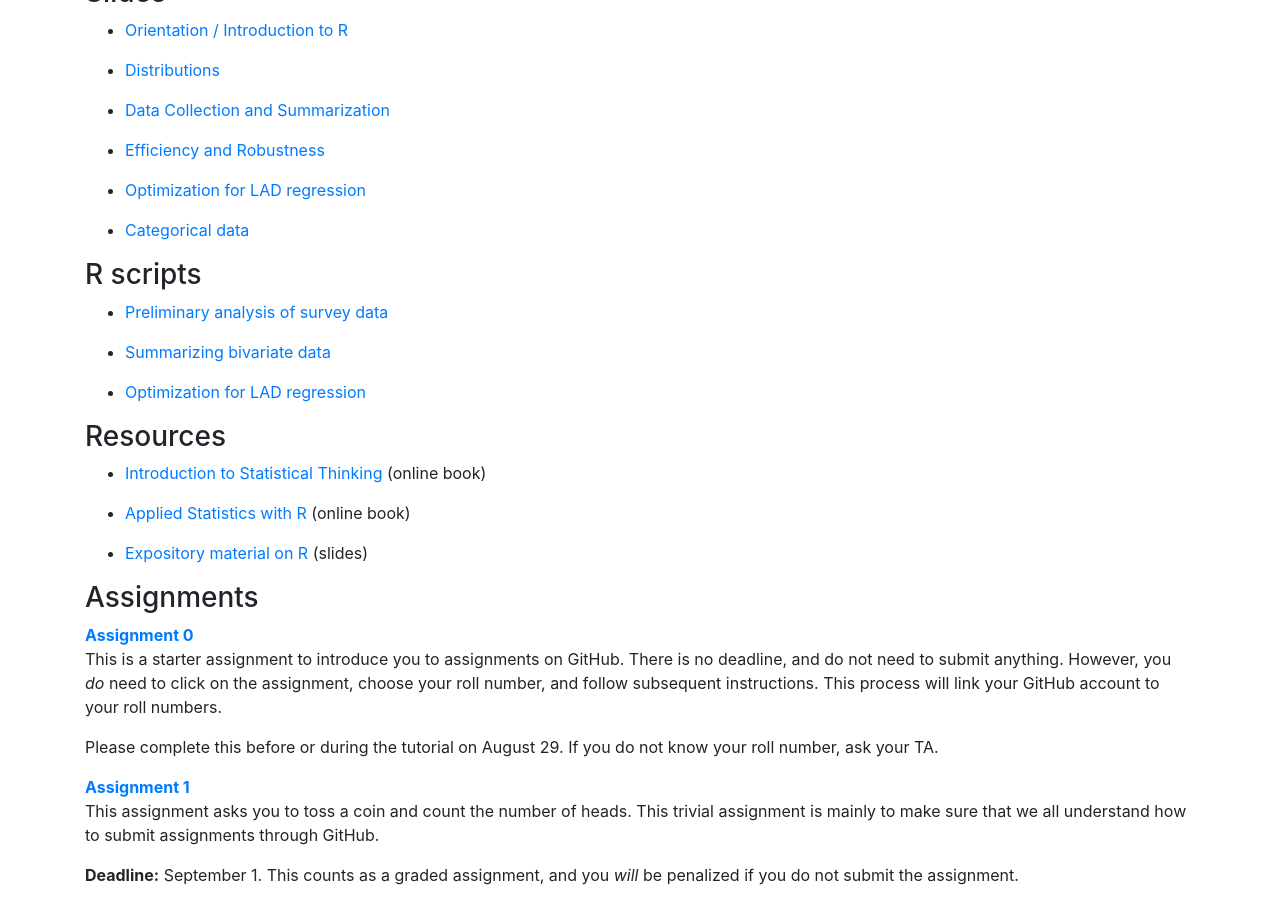
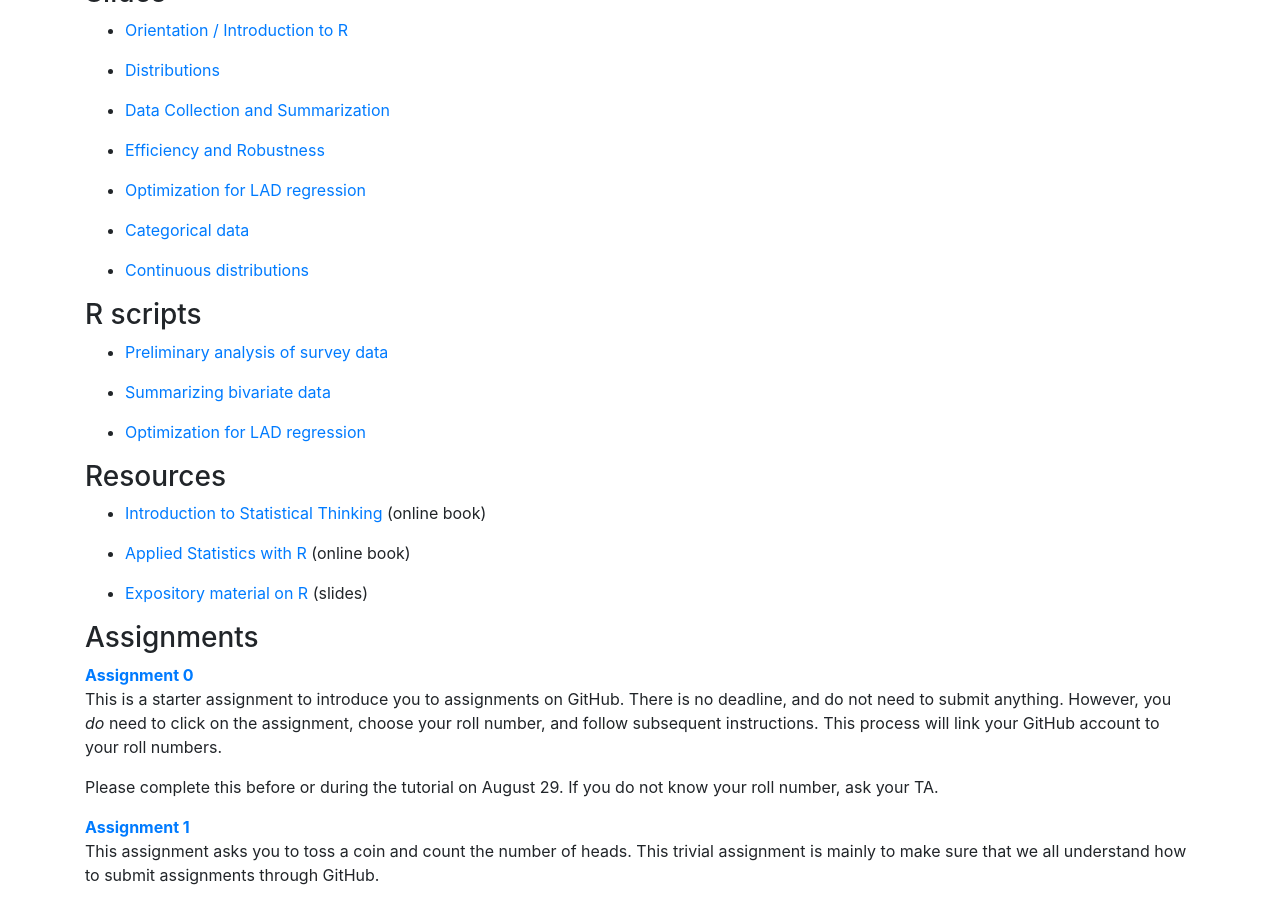
Before and after one commit to deepayan/BSDS, a Jekyll site: the page docs/2024-01-DE/index.html, which Jekyll copies as it is, in a window 1280 px wide and 900 px high, scrolled down 927 px. Built offline with Jekyll 4.4.1, drawn with Linux system fonts in a browser that asks for light colours.

Commit message:
continuous distributions - preliminary slides

```diff
--- a/docs/2024-01-DE/index.html
+++ b/docs/2024-01-DE/index.html
@@ -93,6 +93,7 @@
 	  <li><p><a href="slides/04-robustness.html">Efficiency and Robustness</a></p></li>
 	  <li><p><a href="slides/05-optimization-lad.html">Optimization for LAD regression</a></p></li>
 	  <li><p><a href="slides/06-categorical-data.html">Categorical data</a></p></li>
+	  <li><p><a href="slides/07-continuous-distributions.html">Continuous distributions</a></p></li>
 	</ul>
 
 	<h3>R scripts</h3>
```
